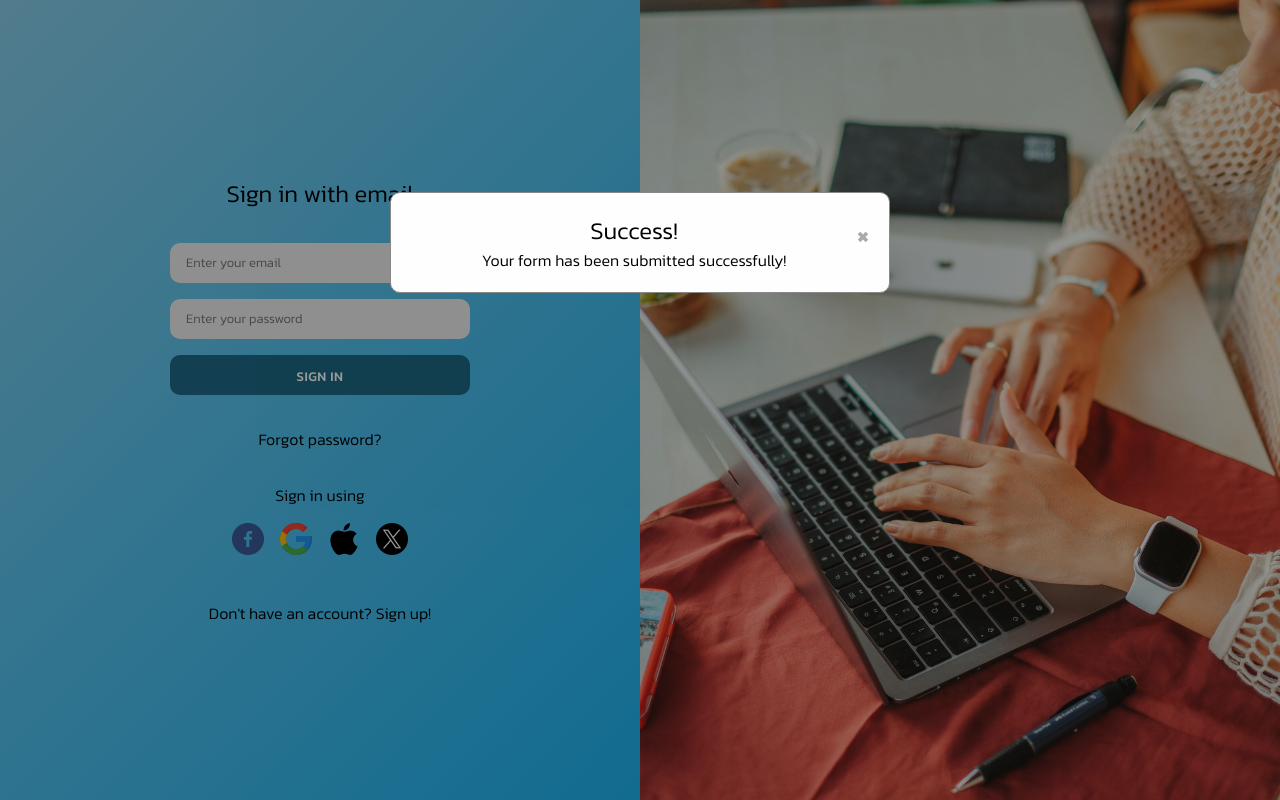
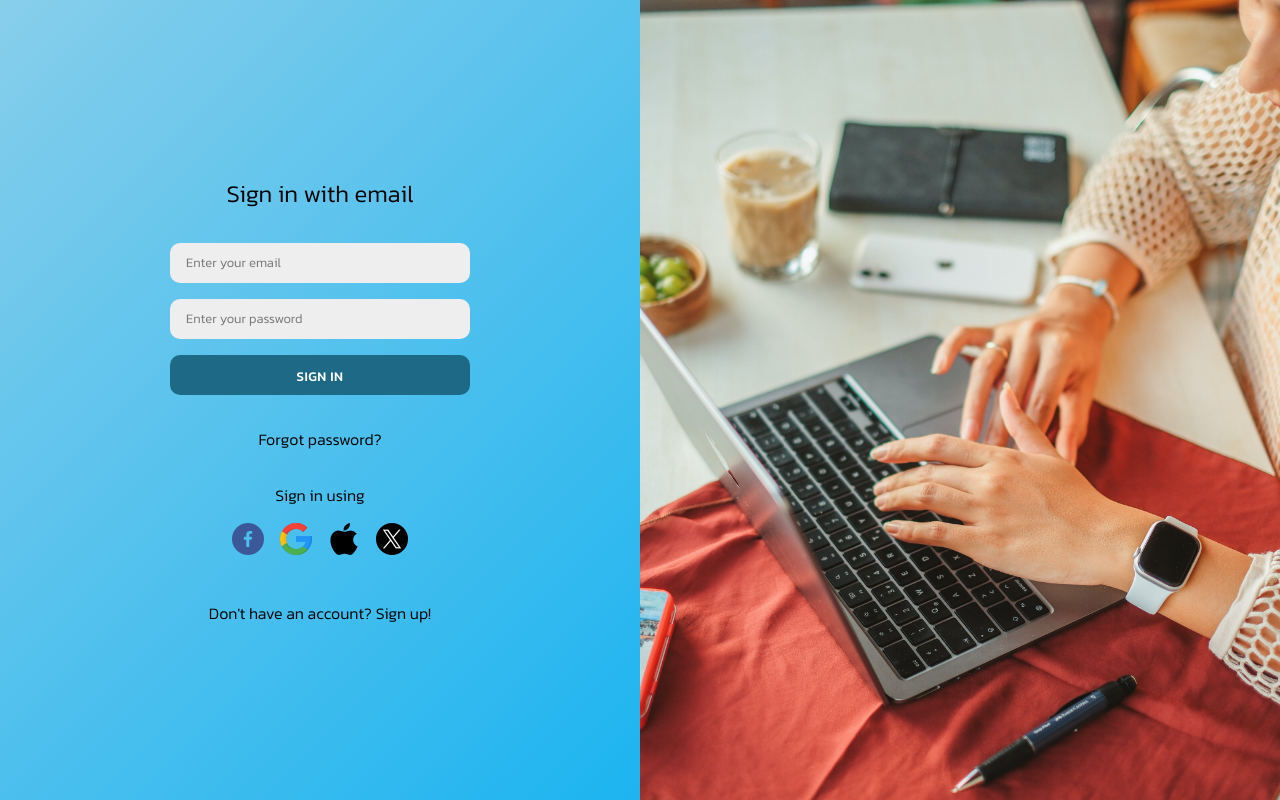
Before and after one commit to LorryAfriyie/login, a React (Vite) app: page / in a window 1280 px wide. Built offline with nearby package versions, Linux system fonts and the light colour scheme.

Commit message:
Modal integration into relevant components
Adding modal component into components for message display capabilities.

```diff
--- a/src/assets/scss/modal.scss
+++ b/src/assets/scss/modal.scss
@@ -1,4 +1,5 @@
 .modal {
+  display: none;
   position: fixed;
   z-index: 2;
   left: 0;
@@ -13,7 +14,7 @@
     margin: 15% auto;
     padding: 20px;
     width: 88%;
-    border: 1px solid #888;
+    border: 1.5px solid skyblue;
     max-width: 500px;
     border-radius: 10px;
     text-align: center;
--- a/src/components/modal.jsx
+++ b/src/components/modal.jsx
@@ -3,8 +3,8 @@
     <div id="success_modal" className="modal">
       <div className="modal-content">
         <span className="close_button">&times;</span>
-        <h2>Success!</h2>
-        <p>Your form has been submitted successfully!</p>
+        <h2 className="message_heading">Success!</h2>
+        <p className="message_body">Your form has been submitted successfully!</p>
       </div>
     </div>
   );
--- a/src/functions/ForgotPasswordValidation.jsx
+++ b/src/functions/ForgotPasswordValidation.jsx
@@ -1,4 +1,6 @@
+import { showModal } from "./ModalFunctions";
+
 export const EmailValidation = (e, email) => {
   e.preventDefault();
-  if (email === "") alert("Please enter your email");
+  if (email === "") showModal();
 };
--- a/src/functions/LoginValidation.jsx
+++ b/src/functions/LoginValidation.jsx
@@ -1,4 +1,5 @@
 import { people } from "../data/users";
+import { showModal } from "./ModalFunctions";
 
 export let CheckLoginInputs = (message, email, password, data) => {
   // Check if the login and pasword state variables are empty
@@ -7,6 +8,7 @@
     email.current.classList.add("error");
     password.current.classList.add("error");
     message.current.classList.add("error-message");
+    showModal();
   } else {
     message.current.innerHTML = " ";
     email.current.classList.remove("error");
@@ -14,9 +16,6 @@
   }
 
   // Check if the state variable values match the record of stored email and password
-  if (
-    data.email === people[0].email &&
-    data.password === people[0].password
-  )
+  if (data.email === people[0].email && data.password === people[0].password)
     message.current.innerHTML = `Hello ${people[0].name}`;
-}
+};
--- a/src/functions/RegistrationValidation.jsx
+++ b/src/functions/RegistrationValidation.jsx
@@ -1,4 +1,6 @@
+import { showModal } from "./ModalFunctions";
+
 export let CheckRegisterInputs = (data) => {
   if ((data.name && data.surname && data.email && data.password) === "")
-    alert("Please fill in all the textboxes.");
+    showModal();
 };
--- a/src/views/ForgotPassword.jsx
+++ b/src/views/ForgotPassword.jsx
@@ -2,6 +2,7 @@
 import { Link } from "react-router-dom";
 import { Input } from "../components/input";
 import { EmailValidation } from "../functions/ForgotPasswordValidation";
+import { SuccessModal } from "../components/modal";
 
 export const ForgotPassword = () => {
   // Email useState variable
@@ -30,6 +31,8 @@
       <div className="link">
         <Link to={"/"}>Return to sign-in</Link>
       </div>
+
+      <SuccessModal />
     </div>
   );
 };
--- a/src/views/LoginForm.jsx
+++ b/src/views/LoginForm.jsx
@@ -1,4 +1,4 @@
-import { useRef, useState } from "react";
+import { useEffect, useRef, useState } from "react";
 import { Input } from "../components/input";
 import { Button } from "../components/button";
 import { Links } from "./Links";
--- a/src/views/RegistrationForm.jsx
+++ b/src/views/RegistrationForm.jsx
@@ -2,6 +2,7 @@
 import { Link } from "react-router-dom";
 import { Input } from "../components/input";
 import { CheckRegisterInputs } from "../functions/RegistrationValidation";
+import { SuccessModal } from "../components/modal";
 
 export const RegistrationForm = () => {
   const [registerData, setRegisterData] = useState({
@@ -89,6 +90,8 @@
       <div className="link">
         <Link to={"/"}>Return to sign-in</Link>
       </div>
+
+      <SuccessModal />
     </div>
   );
 };
```
